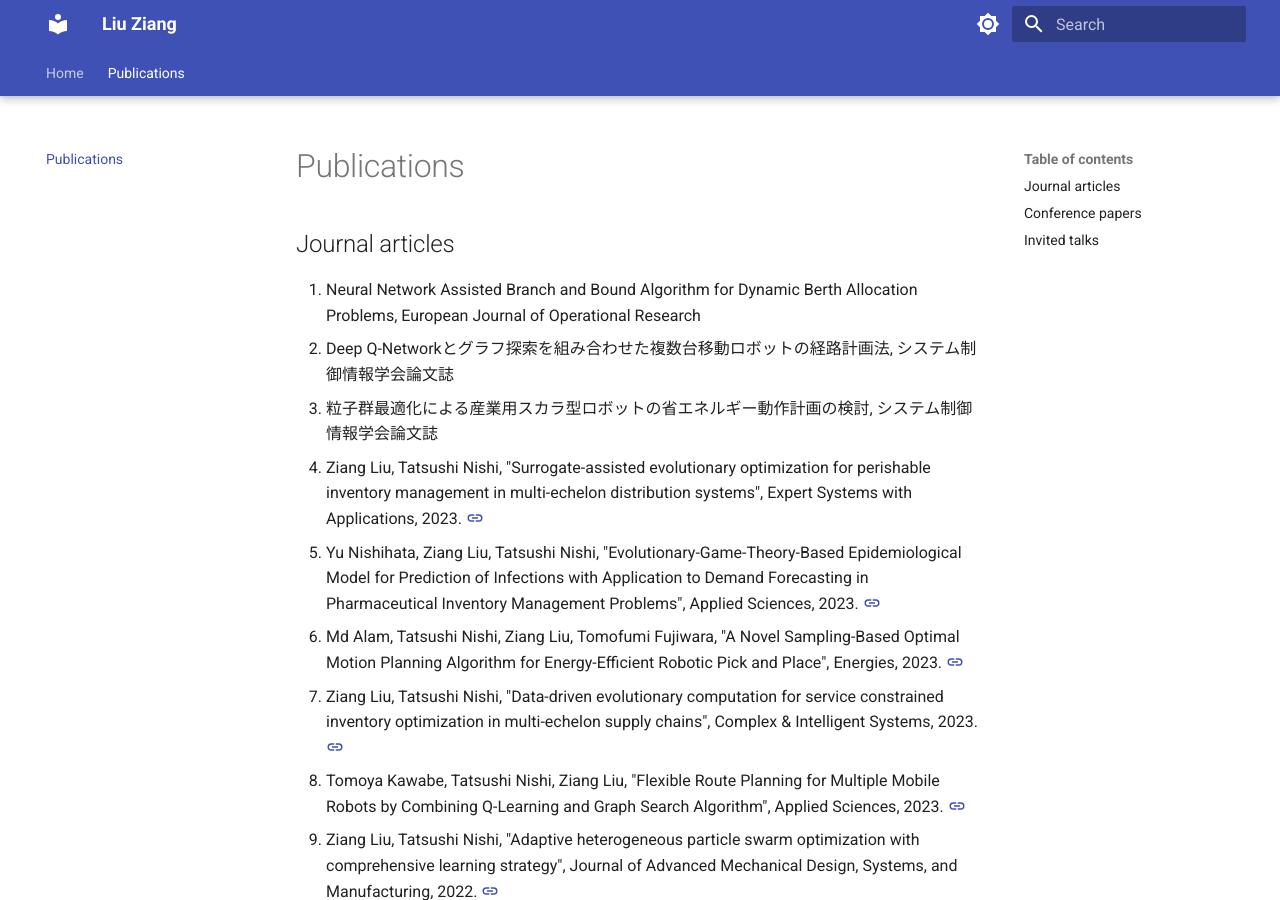
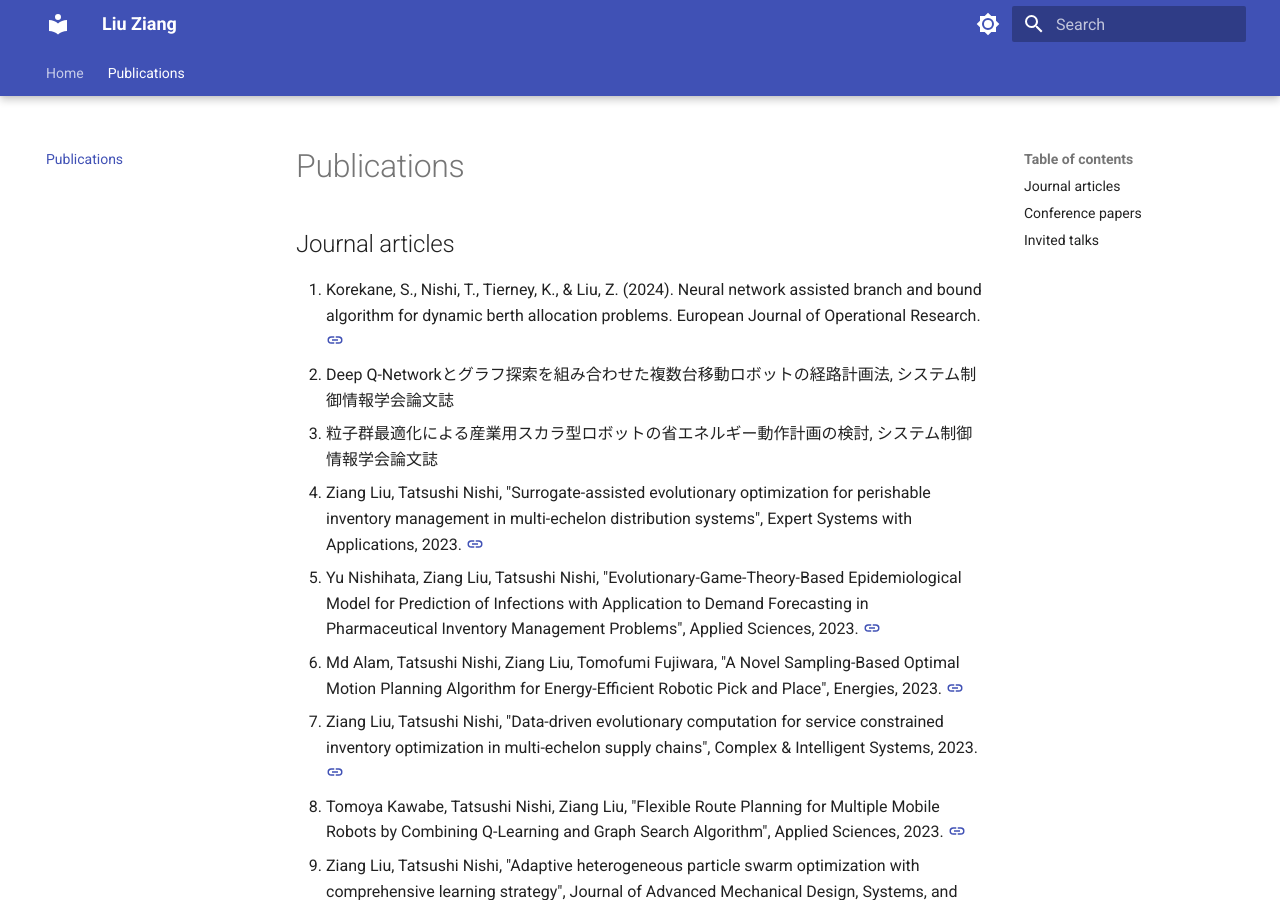
Before and after one commit to zi-ang-liu/zi-ang-liu.github.io, an MkDocs documentation site: the page built from docs/publications.md, in a window 1280 px wide and 900 px high. Built offline with MkDocs 1.6.1 and Material for MkDocs 9.7.7, drawn with Linux system fonts in a browser that asks for light colours.

Commit message:
Update publications.md

```diff
--- a/docs/publications.md
+++ b/docs/publications.md
@@ -4,7 +4,7 @@
 3. IJRR
 5. TASE
 ESWA-->
-4. Neural Network Assisted Branch and Bound Algorithm for Dynamic Berth Allocation Problems, European Journal of Operational Research
+1. Korekane, S., Nishi, T., Tierney, K., & Liu, Z. (2024). Neural network assisted branch and bound algorithm for dynamic berth allocation problems. European Journal of Operational Research. [:material-link:](https://doi.org/10.1016/j.ejor.2024.06.040)
 6. Deep Q-Networkとグラフ探索を組み合わせた複数台移動ロボットの経路計画法, システム制御情報学会論文誌
 7. 粒子群最適化による産業用スカラ型ロボットの省エネルギー動作計画の検討, システム制御情報学会論文誌
 8. Ziang Liu, Tatsushi Nishi, "Surrogate-assisted evolutionary optimization for perishable inventory management in multi-echelon distribution systems", Expert Systems with Applications, 2023. [:material-link:](https://doi.org/10.1016/j.eswa.2023.122179)
```
